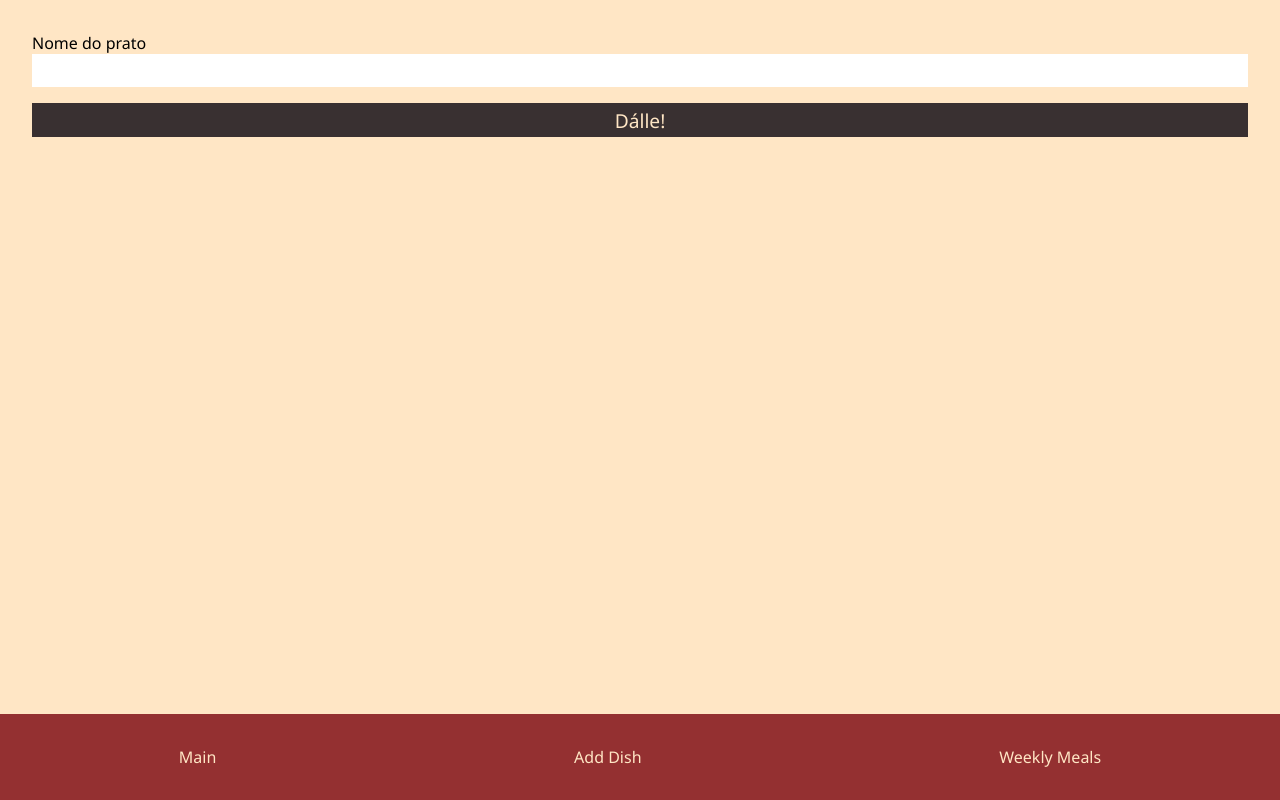
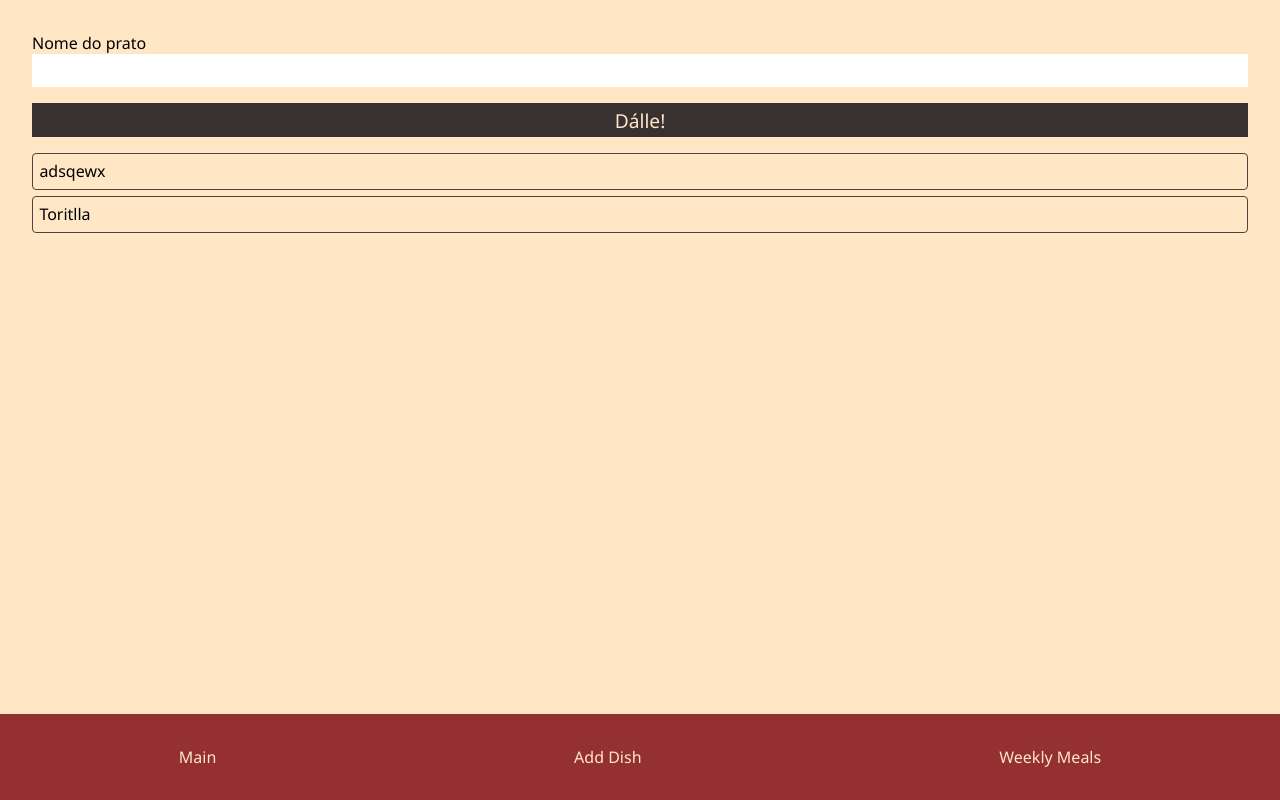
Before and after one commit to IvanLDx/dietApp, a PHP site: page /adddish in a window 1280 px wide. Run offline with PHP 8.4, Linux system fonts and the light colour scheme.

Commit message:
Add dish to the list

```diff
--- a/addDish.php
+++ b/addDish.php
@@ -10,7 +10,8 @@
             <?php require('./templates/addDish/inputs.php'); ?>
 
             <div class="dish-list js-dish-list">
-
+                <?php $dishList = json_decode(file_get_contents('./data/dishList.json')); ?>
+                <?php require('./templates/addDish/dishList.php'); ?>
             </div>
         </div>
 
--- a/client/css/addDish.css
+++ b/client/css/addDish.css
@@ -5,3 +5,14 @@
 .submit {
     margin-top: 1rem;
 }
+
+.dish-list {
+    margin-top: 1rem;
+}
+
+.dish-list li {
+    border: 1px solid var(--brown);
+    margin-bottom: 0.4rem;
+    padding: 0.4rem;
+    border-radius: 4px;
+}
--- a/client/css/master.css
+++ b/client/css/master.css
@@ -55,6 +55,10 @@ h2 {
     font-family: Alba;
 }
 
+ul {
+    list-style: none;
+}
+
 .page {
     min-height: 100vh;
     background-color: var(--white);
--- a/client/js/addDish.js
+++ b/client/js/addDish.js
@@ -2,7 +2,7 @@ import { $ } from './modules/dom.js';
 
 const $dishForm = $('.dish-add');
 
-$dishForm[0].onsubmit = (e) => {
+function submitForm(e) {
 	let formData = $.ajax.serialize('.dish-add');
 	formData.state = $dishForm.state;
 
@@ -15,7 +15,34 @@ $dishForm[0].onsubmit = (e) => {
 		url: $dishForm.url,
 		data: formData,
 		success: (res) => {
-			console.info(res);
+			if (res.success) {
+				console.info(res.message);
+
+				$.ajax({
+					url: $dishForm.url,
+					data: { state: 'RefreshList' },
+					success: (res) => {
+						$('.js-dish-list').html(res);
+						$('.js-dish-name').val('');
+					}
+				});
+			} else {
+				console.info(res);
+			}
 		}
 	});
+}
+
+$dishForm[0].onsubmit = (e) => {
+	submitForm(e);
 };
+
+document.onkeydown = (e) => {
+	switch (e.key) {
+		case 'Enter':
+			submitForm(e);
+			break;
+		default:
+			break;
+	}
+};
--- a/client/js/modules/dom.js
+++ b/client/js/modules/dom.js
@@ -95,6 +95,7 @@ export const $ = function $(name) {
 		});
 	};
 
+	if (selves[0]) {
 		switch (selves[0].nodeName) {
 			case 'FORM':
 				[selves.url, selves.state] =
@@ -102,6 +103,7 @@ export const $ = function $(name) {
 				break;
 			default:
 				break;
+		}
 	}
 
 	selves.forEach((self) => {
--- a/data/dishList.json
+++ b/data/dishList.json
@@ -1,14 +1,10 @@
 [
     {
-        "name": "caralla"
+        "name": "adsqewx",
+        "id": "192823947594"
     },
     {
-        "name": "Carallada"
-    },
-    {
-        "name": "wqdsa"
-    },
-    {
-        "name": "wqdsa12"
+        "name": "Toritlla",
+        "id": "561474099306"
     }
 ]
--- /dev/null
+++ b/templates/addDish/dishList.php
@@ -0,0 +1,6 @@
+<ul>
+    <?php
+    foreach ($dishList as $dish) { ?>
+        <li data-id="<?=$dish->id?>"><?=$dish->name?></li>
+    <?php } ?>
+</ul>
--- a/templates/addDish/inputs.php
+++ b/templates/addDish/inputs.php
@@ -1,7 +1,7 @@
 <div class="input__container">
     <form action="Dish-Add" method="POST" class="dish-add">
         <label class="input__label" for="dish-name">Nome do prato</label>
-        <input class="input" name="dish-name" id="dish-name" type="text">
+        <input class="input js-dish-name" name="dish-name" id="dish-name" type="text" autocomplete="off">
         <input class="submit" type="submit" value="Dálle!">
     </form>
 </div>
```
Also changed, not shown: server/helpers/Dish.php (+30 -0 lines). Lines whose indentation alone changed are shown as unchanged.
